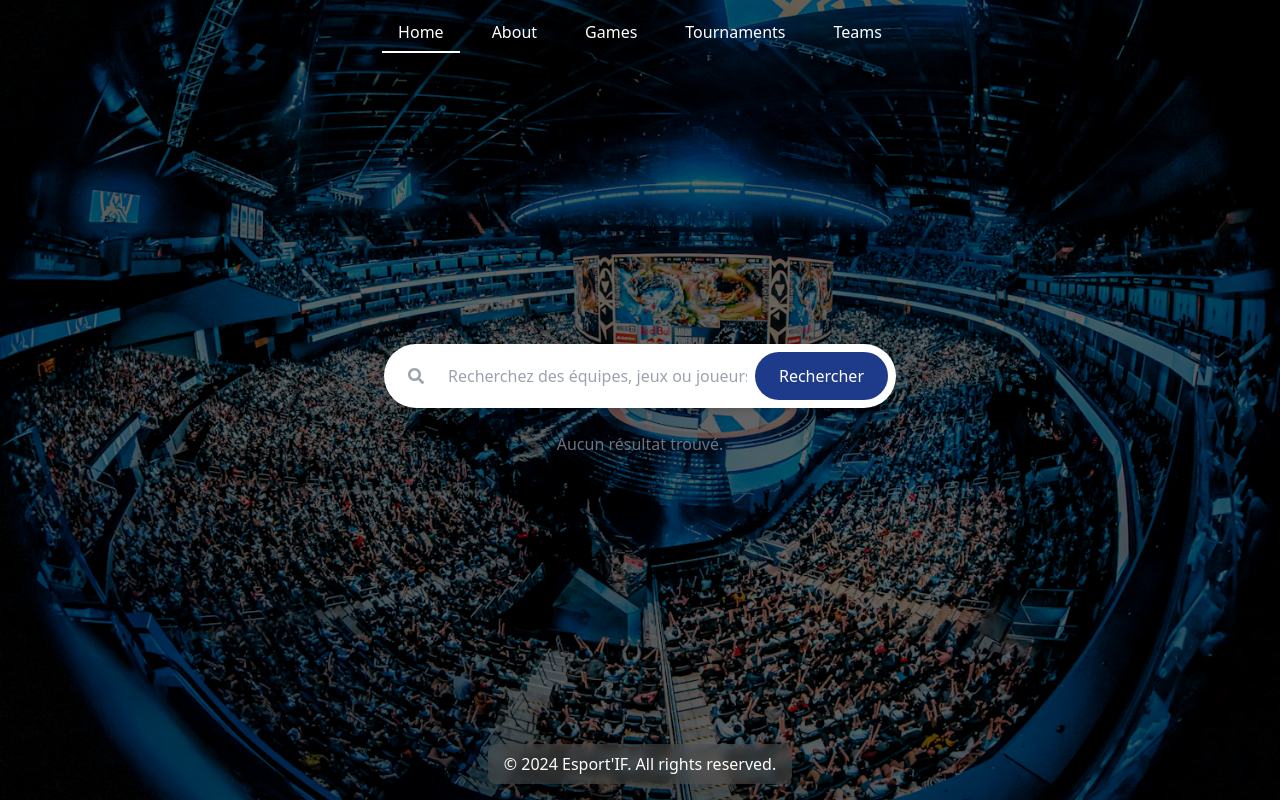
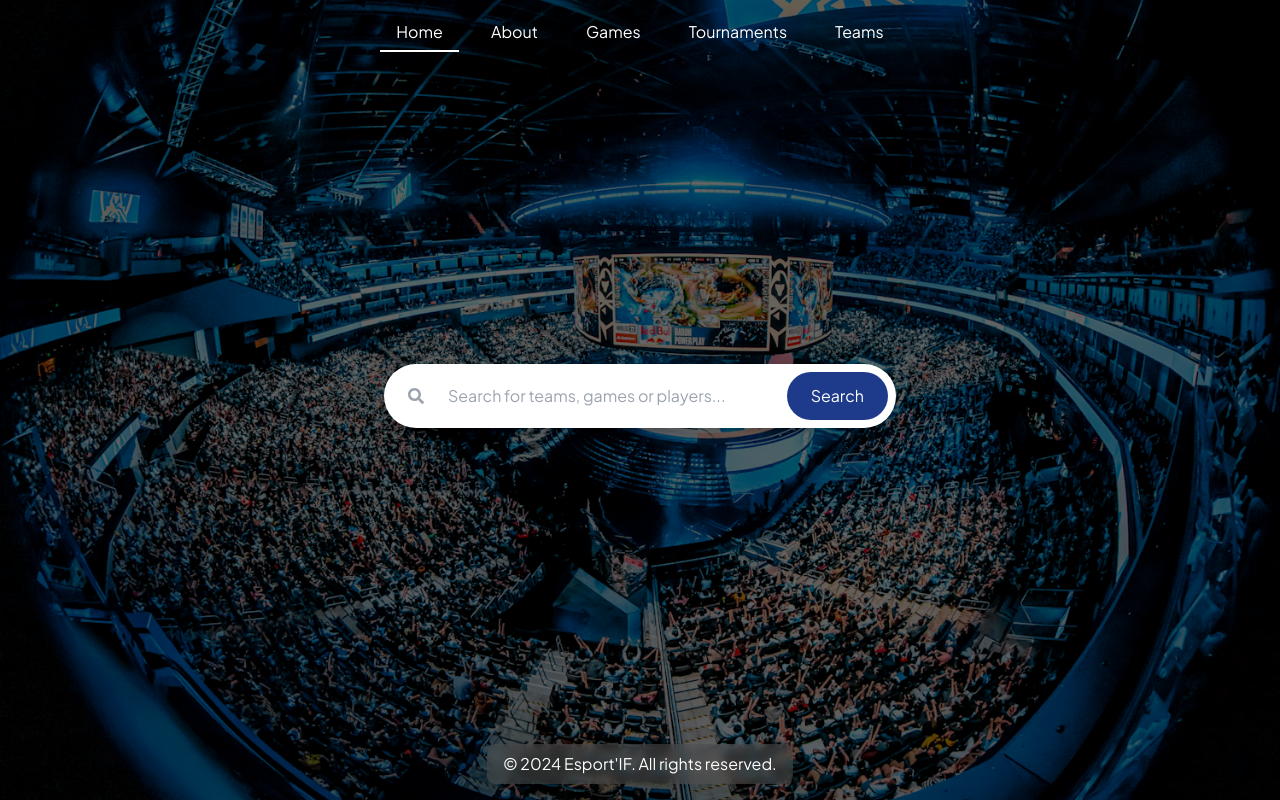
Before and after one commit to yolaatar/esportif, a React (Create React App) app: page / in a window 1280 px wide. Built offline with nearby package versions, Linux system fonts and the light colour scheme.

Commit message:
changement de police + vrai loader sur le chargement des pages + aucun résultat possible qu'après une recherche + quelques padding sur le resultat d'une resultat

```diff
--- a/package.json
+++ b/package.json
@@ -13,6 +13,7 @@
     "react-icons": "^5.4.0",
     "react-router-dom": "^7.0.2",
     "react-scripts": "^5.0.1",
+    "react-spinners": "^0.15.0",
     "web-vitals": "^2.1.4"
   },
   "scripts": {
--- a/public/index.html
+++ b/public/index.html
@@ -24,7 +24,11 @@
       work correctly both with client-side routing and a non-root public URL.
       Learn how to configure a non-root public URL by running `npm run build`.
     -->
-    <title>React App</title>
+		<title>Esport'If</title>
+		<link
+			href="https://fonts.googleapis.com/css2?family=Plus+Jakarta+Sans:wght@400;500;600;700&display=swap"
+			rel="stylesheet"
+		/>
 	</head>
 	<body>
 		<noscript>You need to enable JavaScript to run this app.</noscript>
--- a/src/App.js
+++ b/src/App.js
@@ -31,9 +31,9 @@ const App = () => {
 					<Routes>
 						<Route path="/" element={<Home />} />
 						<Route path="/about" element={<About />} />
-									<Route path="/games" element={<Games />} />
+						<Route path="/games" element={<Games />} />
 						<Route path="/game/:name" element={<GameDetails />} />
-									<Route path="/tournement" element={<Tournement />} />
+						<Route path="/tournement" element={<Tournement />} />
 						<Route path="/teams" element={<Teams />} />
 					</Routes>
 				</main>
--- a/src/index.css
+++ b/src/index.css
@@ -2,3 +2,7 @@
 @tailwind base;
 @tailwind components;
 @tailwind utilities;
+
+body {
+	@apply font-jakarta;
+}
--- a/src/pages/Home.js
+++ b/src/pages/Home.js
@@ -1,23 +1,26 @@
 import React, { useState } from "react";
 import { FaSearch } from "react-icons/fa";
 import axios from "axios";
+import { a } from "framer-motion/client";
 
 const Home = () => {
 	const [searchQuery, setSearchQuery] = useState("");
 	const [results, setResults] = useState([]);
 	const [loading, setLoading] = useState(false);
 	const [error, setError] = useState(null);
+	const [searched, setSearched] = useState(false); // Nouvel état pour suivre si une recherche a été faite
 
 	const handleSearch = async (e) => {
 		e.preventDefault();
 		if (!searchQuery.trim()) {
-			alert("Veuillez entrer une recherche.");
+			alert("Please enter a search query.");
 			return;
 		}
 
 		setLoading(true);
 		setError(null);
 		setResults([]);
+		setSearched(true); // Marque qu'une recherche a été effectuée
 
 		const sparqlEndpoint = "https://dbpedia.org/sparql";
 		const sparqlQuery = `
@@ -47,13 +50,13 @@ const Home = () => {
 
 			const formattedResults = bindings.map((item) => ({
 				label: item.label.value,
-				abstract: item.abstract?.value || "Aucune description disponible",
+				abstract: item.abstract?.value || "No description available.",
 				thumbnail: item.thumbnail?.value || null,
 			}));
 
 			setResults(formattedResults);
 		} catch (err) {
-			setError("Une erreur est survenue lors de la récupération des données.");
+			setError("An error occurred while fetching the data.");
 		} finally {
 			setLoading(false);
 		}
@@ -63,7 +66,7 @@ const Home = () => {
 		<div className="container mx-auto p-4">
 			<form
 				onSubmit={handleSearch}
-				className="flex items-center w-full max-w-lg mx-auto bg-white shadow-md rounded-full p-2 transition-transform duration-300 hover:scale-105 hover:shadow-2xl"
+				className="flex items-center w-full max-w-lg mx-auto bg-white shadow-md rounded-full p-2 mt-4 transition-transform duration-300 hover:scale-105 hover:shadow-2xl"
 			>
 				<div className="flex items-center px-4">
 					<FaSearch className="text-gray-400" />
@@ -72,35 +75,35 @@ const Home = () => {
 					type="text"
 					value={searchQuery}
 					onChange={(e) => setSearchQuery(e.target.value)}
-					placeholder="Recherchez des équipes, jeux ou joueurs ..."
+					placeholder="Search for teams, games or players..."
 					className="flex-1 px-2 py-2 text-gray-700 focus:outline-none rounded-l-full"
 				/>
 				<button
 					type="submit"
 					className="bg-blue-900 text-white px-6 py-3 rounded-full hover:bg-blue-950 transition-colors duration-300"
 				>
-					Rechercher
+					Search
 				</button>
 			</form>
 
 			<div className="mt-6">
-				{loading && <p>Chargement des résultats...</p>}
+				{loading && <p>Results are loading...</p>}
 				{error && <p className="text-red-500">{error}</p>}
 				{results.length > 0 && (
-					<div className="grid grid-cols-1 gap-4">
+					<div className="grid grid-cols-1 gap-4 mb-4">
 						{results.map((result, index) => (
 							<div
 								key={index}
-								className="flex items-start p-4 bg-gray-100 rounded shadow-md"
+								className="flex items-start p-10 bg-gray-200 rounded-3xl shadow-md"
 							>
 								{result.thumbnail && (
 									<img
 										src={result.thumbnail}
 										alt={result.label}
-										className="w-16 h-16 rounded-md mr-4"
+										className="w-16 h-16 rounded-md"
 									/>
 								)}
-								<div>
+								<div className="px-4">
 									<h3 className="text-lg font-bold">{result.label}</h3>
 									<p className="text-gray-600">{result.abstract}</p>
 								</div>
@@ -108,8 +111,8 @@ const Home = () => {
 						))}
 					</div>
 				)}
-				{!loading && !error && results.length === 0 && (
-					<p className="text-center text-gray-500">Aucun résultat trouvé.</p>
+				{!loading && !error && searched && results.length === 0 && (
+					<p className="text-center text-gray-500">No result found...</p>
 				)}
 			</div>
 		</div>
--- a/src/pages/Layout.js
+++ b/src/pages/Layout.js
@@ -1,9 +1,15 @@
 import React from "react";
 import { motion } from "framer-motion";
+import { ClipLoader } from "react-spinners";
 
-const Layout = ({ title, data, loading, error, onClick}) => {
+const Layout = ({ title, data, loading, error, onClick }) => {
 	if (loading)
-		return <p className="text-white text-center mt-10">Chargement...</p>;
+		return (
+			<div className="flex justify-center items-center min-h-[80vh]">
+				<ClipLoader color="#ffffff" size={50} />
+			</div>
+		);
+
 	if (error) return <p className="text-red-500 text-center mt-10">{error}</p>;
 
 	return (
--- a/tailwind.config.js
+++ b/tailwind.config.js
@@ -2,7 +2,11 @@
 module.exports = {
 	content: ["./src/**/*.{js,jsx,ts,tsx}"],
 	theme: {
-		extend: {},
+		extend: {
+			fontFamily: {
+				jakarta: ['"Plus Jakarta Sans"', "sans-serif"],
+			},
+		},
 	},
 	plugins: [],
 };
```
Also changed, not shown: 1 other file (tests, documents, lock files or other folders). Lines whose indentation alone changed are shown as unchanged.
